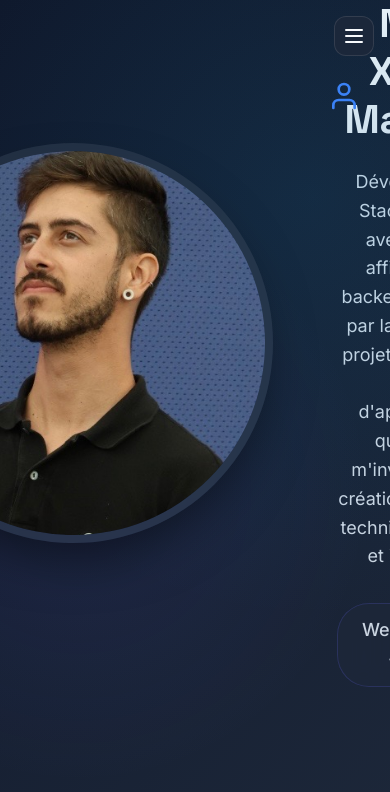
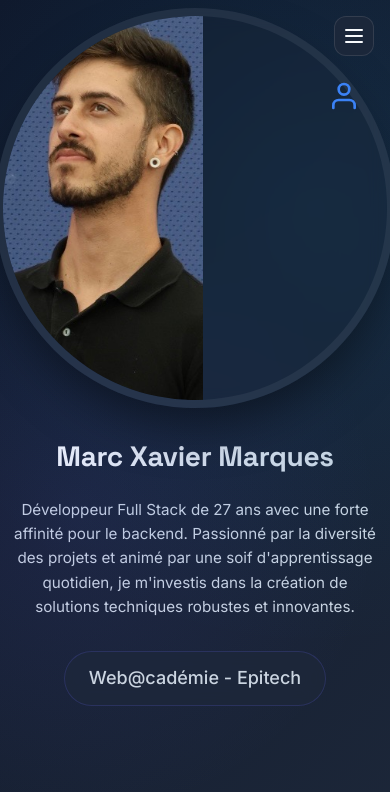
Before and after one commit to MarquesMarco1/Portfolio-titre, a Next.js app in the folder portfolio-marco/: page / in a window 390 px wide. Shown: the top 792 px of the page. Built offline with nearby package versions, Linux system fonts and the light colour scheme; no server answers.

Commit message:
style: Add mobile responsive media queries

```diff
--- a/portfolio-marco/app/globals.css
+++ b/portfolio-marco/app/globals.css
@@ -1649,3 +1649,63 @@ Galerie Circulaire 3D - Projects
   color: var(--text-primary);
   box-shadow: 0 8px 25px rgba(51, 65, 85, 0.2);
 }
+
+/* ====================================
+Responsive Mobile Optimizations
+==================================== */
+
+/* Petits écrans (mobiles) */
+@media (max-width: 768px) {
+  /* Présentation section - Force column layout on mobile */
+  section#presentation > div {
+    padding: 1rem !important;
+    gap: 2rem !important;
+  }
+
+  section#presentation > div > div:first-child {
+    flex-direction: column !important;
+    gap: 2rem !important;
+  }
+
+  /* Image profile - Reduce size on mobile */
+  section#presentation img {
+    max-width: 250px !important;
+  }
+
+  /* Textes - Reduce font sizes */
+  section#presentation h1 {
+    font-size: 2rem !important;
+  }
+
+  section#presentation p {
+    font-size: 1rem !important;
+    padding: 0 1rem;
+  }
+
+  /* Buttons and badges */
+  section#presentation button,
+  section#presentation a {
+    font-size: 0.9rem !important;
+    padding: 0.6rem 1.2rem !important;
+  }
+}
+
+/* Très petits écrans */
+@media (max-width: 480px) {
+  section#presentation > div {
+    padding: 0.5rem !important;
+    gap: 1.5rem !important;
+  }
+
+  section#presentation img {
+    max-width: 200px !important;
+  }
+
+  section#presentation h1 {
+    font-size: 1.75rem !important;
+  }
+
+  section#presentation p {
+    font-size: 0.95rem !important;
+  }
+}
```
